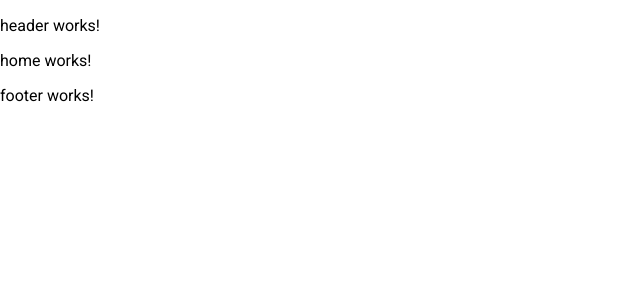
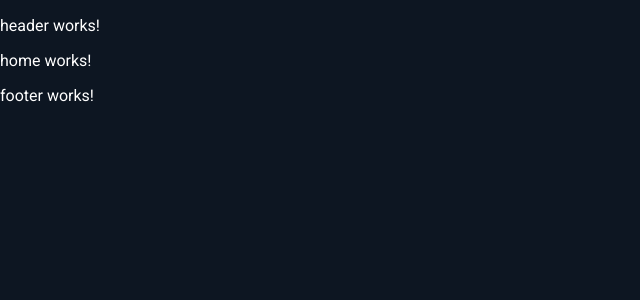
Before and after one commit to YANDR0/FrontEndProject, an Angular app in the folder gacha/: page /home in a window 1280 px wide. Shown: the top 300 px of the page, without its empty margins (0-640 px from the left). Built offline with nearby package versions, Linux system fonts and the light colour scheme.

Commit message:
custom pallete

```diff
--- a/gacha/src/app/app.config.ts
+++ b/gacha/src/app/app.config.ts
@@ -5,5 +5,5 @@ import { routes } from './app.routes';
 import { provideAnimationsAsync } from '@angular/platform-browser/animations/async';
 
 export const appConfig: ApplicationConfig = {
-  providers: [provideZoneChangeDetection({ eventCoalescing: true }), provideRouter(routes), provideAnimationsAsync('noop')]
+  providers: [provideZoneChangeDetection({ eventCoalescing: true }), provideRouter(routes), provideAnimationsAsync('noop'), provideAnimationsAsync('noop'), provideAnimationsAsync('noop'), provideAnimationsAsync(), provideAnimationsAsync(), provideAnimationsAsync()]
 };
--- a/gacha/src/styles.scss
+++ b/gacha/src/styles.scss
@@ -1,4 +1,3 @@
-
 // Custom Theming for Angular Material
 // For more information: https://material.angular.io/guide/theming
 @use '@angular/material' as mat;
@@ -10,16 +9,12 @@
 @include mat.core();
 
 // Define the theme object.
-$gacha-theme: mat.define-theme((
-  color: (
-    theme-type: light,
-    primary: mat.$azure-palette,
-    tertiary: mat.$blue-palette,
-  ),
-  density: (
-    scale: 0,
-  )
-));
+$gacha-theme: mat.define-theme((color: (theme-type: dark,
+        primary: mat.$orange-palette,
+        tertiary: mat.$cyan-palette,
+      ),
+      density: (scale: 0,
+      )));
 
 // Include theme styles for core and each component used in your app.
 // Alternatively, you can import and @include the theme mixins for each component
@@ -34,7 +29,15 @@ $gacha-theme: mat.define-theme((
 
 // Comment out the line below if you want to use the deprecated `color` inputs.
 // @include mat.color-variants-backwards-compatibility($gacha-theme);
-/* You can add global styles to this file, and also import other style files */
 
-html, body { height: 100%; }
-body { margin: 0; font-family: Roboto, "Helvetica Neue", sans-serif; }
+html,
+body {
+  height: 100%;
+}
+
+body {
+  margin: 0;
+  font-family: Roboto, "Helvetica Neue", sans-serif;
+  background-color: #0d1622;
+  color: white;
+}
```
Also changed, not shown: gacha/angular.json (line endings or trailing spaces).
